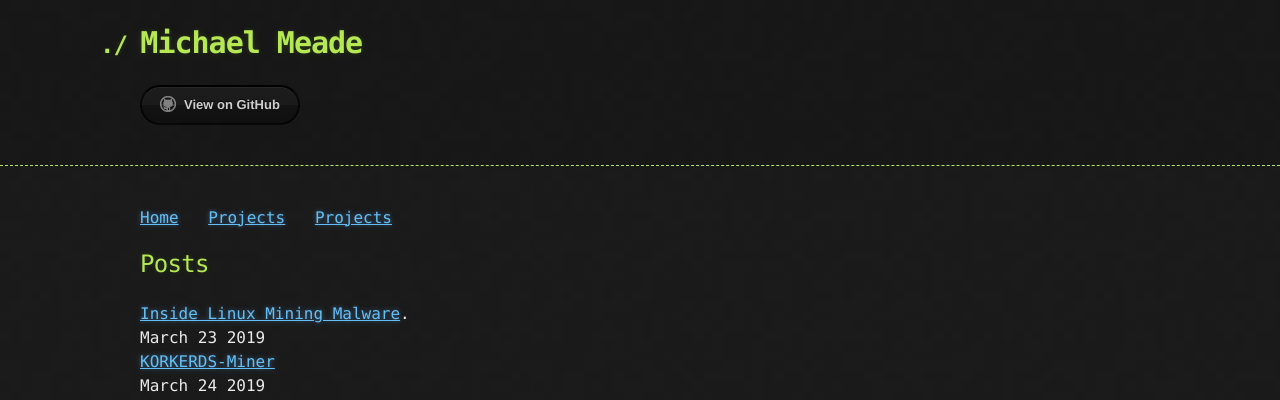
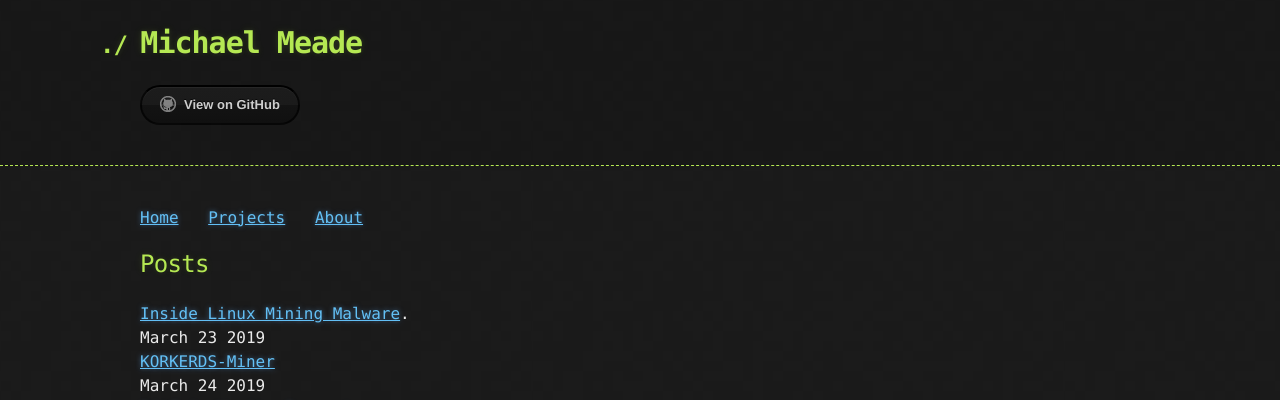
Before and after one commit to Michael-Meade/MinerFind, a Jekyll site: the page built from index.md, in a window 1280 px wide. Shown: the top 400 px of the page. Built offline with Jekyll 4.4.1, drawn with Linux system fonts in a browser that asks for light colours; our own code applies the rules of GitHub Pages for plain Markdown files; the repository's description, which GitHub fills in, is left out.

Commit message:
Update index.md

```diff
--- a/index.md
+++ b/index.md
@@ -1,6 +1,6 @@
 <a href="https://michael-meade.github.io/" style='margin-right:20px'>Home</a>
 <a href="https://michael-meade.github.io/Projects" style='margin-right:20px'>Projects</a>
-<a href="https://michael-meade.github.io/About" style='margin-right:20px'>Projects</a>
+<a href="https://michael-meade.github.io/About" style='margin-right:20px'>About</a>
 ## Posts
 
 [Inside Linux Mining Malware](./LinuxMalware.md).<br>
```
